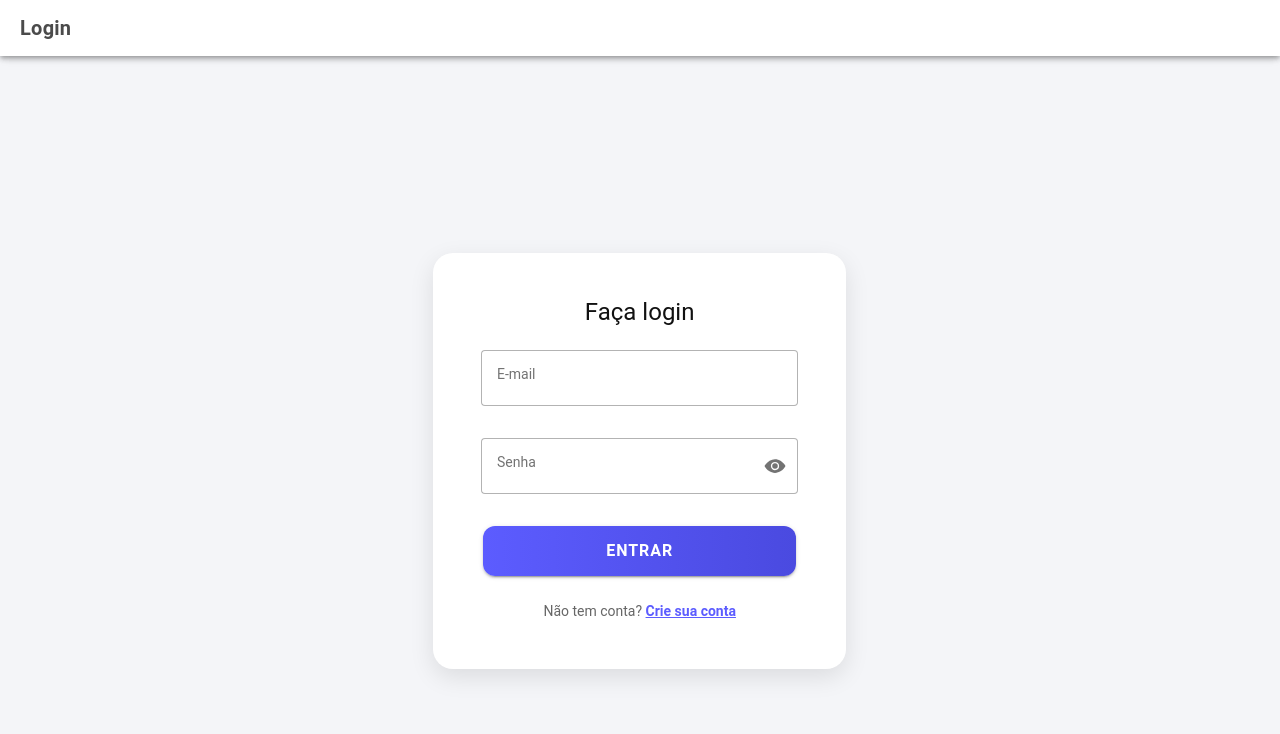
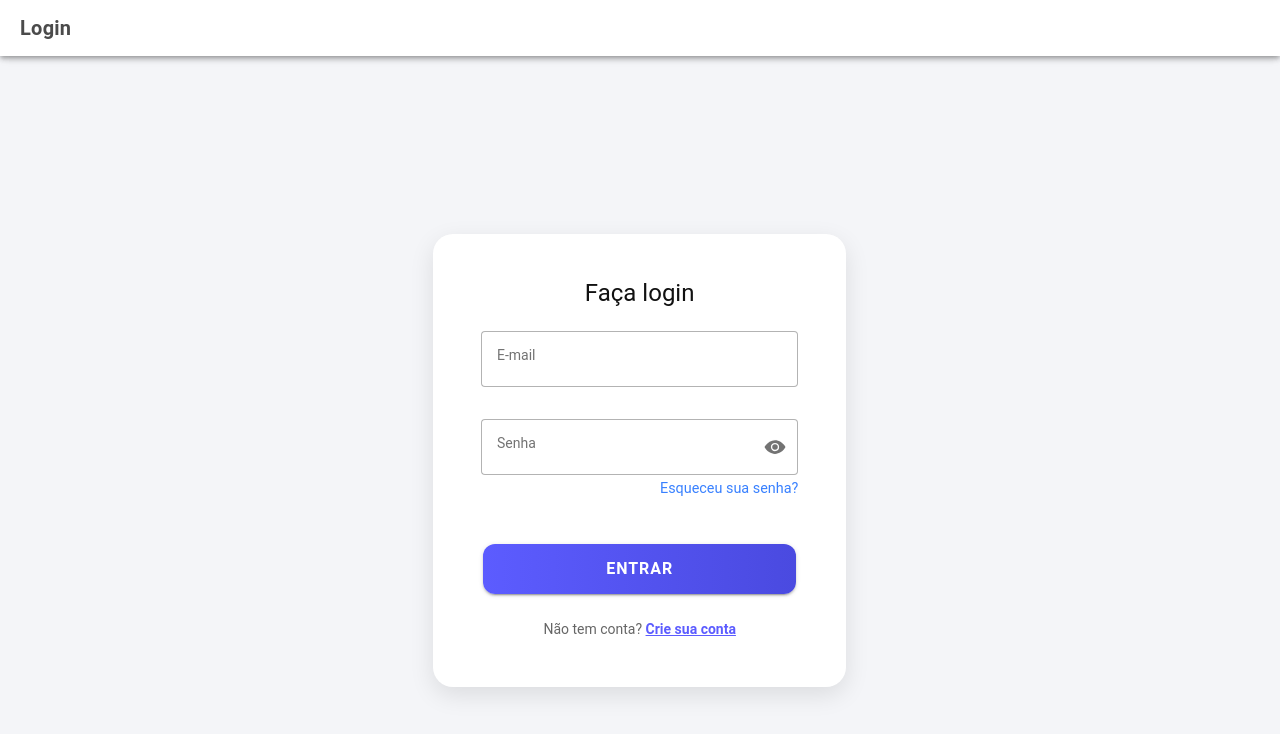
Before and after one commit to FelipeBritoSP10/mobile-auth-hub, a React (Vite) app: page /login in a window 1280 px wide. Shown: the top 734 px of the page. Built offline with nearby package versions, Linux system fonts and the light colour scheme.

Commit message:
Adicionada opção de recuperação de senha na tela de login

```diff
--- a/src/pages/login/LoginPage.css
+++ b/src/pages/login/LoginPage.css
@@ -68,7 +68,7 @@
 
 .register-link-text {
   text-align: center;
-  margin-top: 1.5rem;
+  margin-top: 2rem;
   font-size: 0.85rem;
   color: #666;
 }
@@ -76,4 +76,24 @@
 .register-link {
   font-weight: bold;
   color: #5c5cff;
+  margin-top: 30px;
 }
+
+.forgot-password-text {
+  margin-top: 2px;
+  margin-bottom: 0px;
+  text-align: right;
+  font-size: 0.85rem;
+}
+.forgot-password-link {
+  color: #3880ff;
+  font-size: 0.9rem;
+  text-decoration: none;
+  margin-top: 4px;
+  position: relative;
+  top: -29px;
+}
+
+.forgot-password-link:hover {
+  text-decoration: underline;
+}
--- a/src/pages/login/LoginPage.tsx
+++ b/src/pages/login/LoginPage.tsx
@@ -66,7 +66,9 @@ const LoginPage: React.FC = () => {
                             value={field.value}
                             onIonInput={(e) => field.onChange(e.detail.value!)}
                             onIonBlur={field.onBlur}
-                            className={errors.email ? "input-outline-error" : ""}
+                            className={
+                              errors.email ? "input-outline-error" : ""
+                            }
                           />
                           {errors.email && (
                             <IonText color="danger" className="error-text">
@@ -92,7 +94,9 @@ const LoginPage: React.FC = () => {
                             value={field.value}
                             onIonInput={(e) => field.onChange(e.detail.value!)}
                             onIonBlur={field.onBlur}
-                            className={errors.password ? "input-outline-error" : ""}
+                            className={
+                              errors.password ? "input-outline-error" : ""
+                            }
                           />
                           <IonIcon
                             icon={showPassword ? eyeOff : eye}
@@ -107,8 +111,19 @@ const LoginPage: React.FC = () => {
                         </div>
                       )}
                     />
-
-                    <IonButton expand="block" type="submit" className="login-button">
+                    <p className="forgot-password-text">
+                      <Link
+                        to="/forgot-password"
+                        className="forgot-password-link"
+                      >
+                        Esqueceu sua senha?
+                      </Link>
+                    </p>
+                    <IonButton
+                      expand="block"
+                      type="submit"
+                      className="login-button"
+                    >
                       Entrar
                     </IonButton>
                   </form>
```
